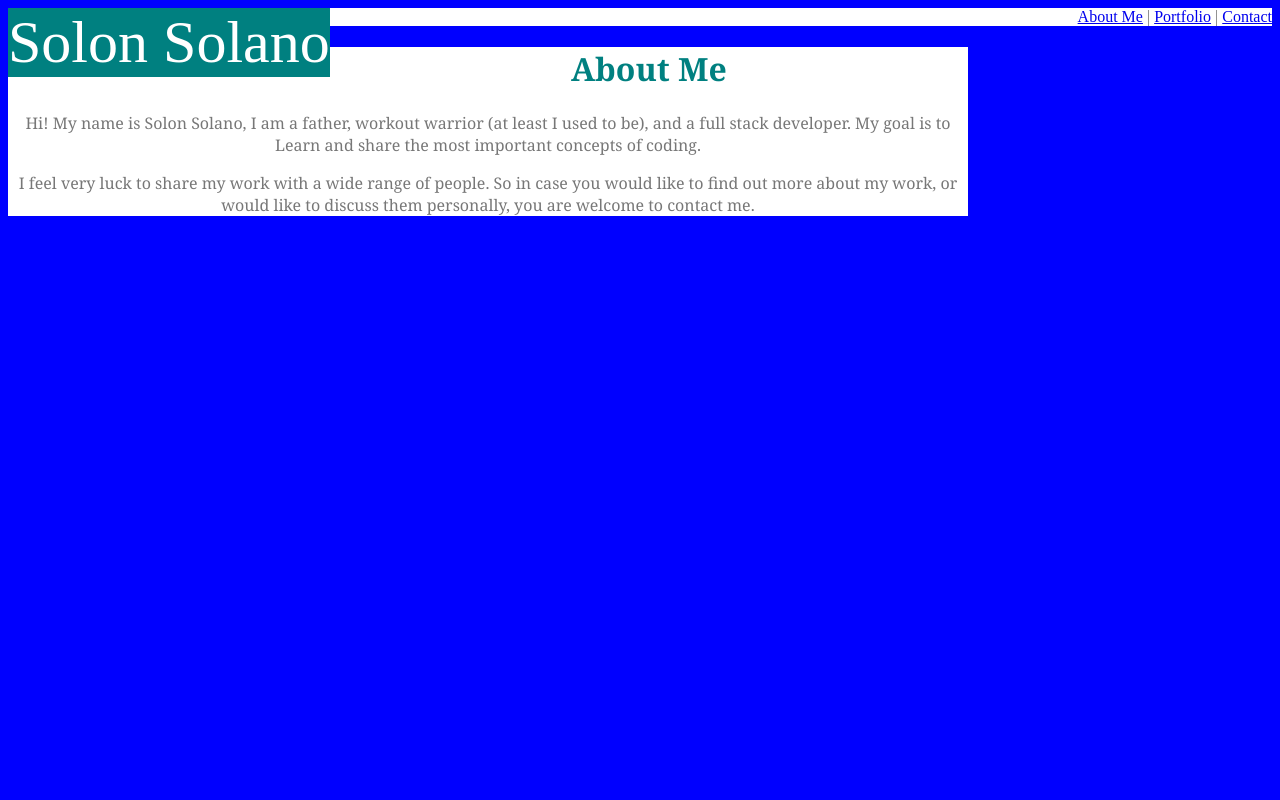
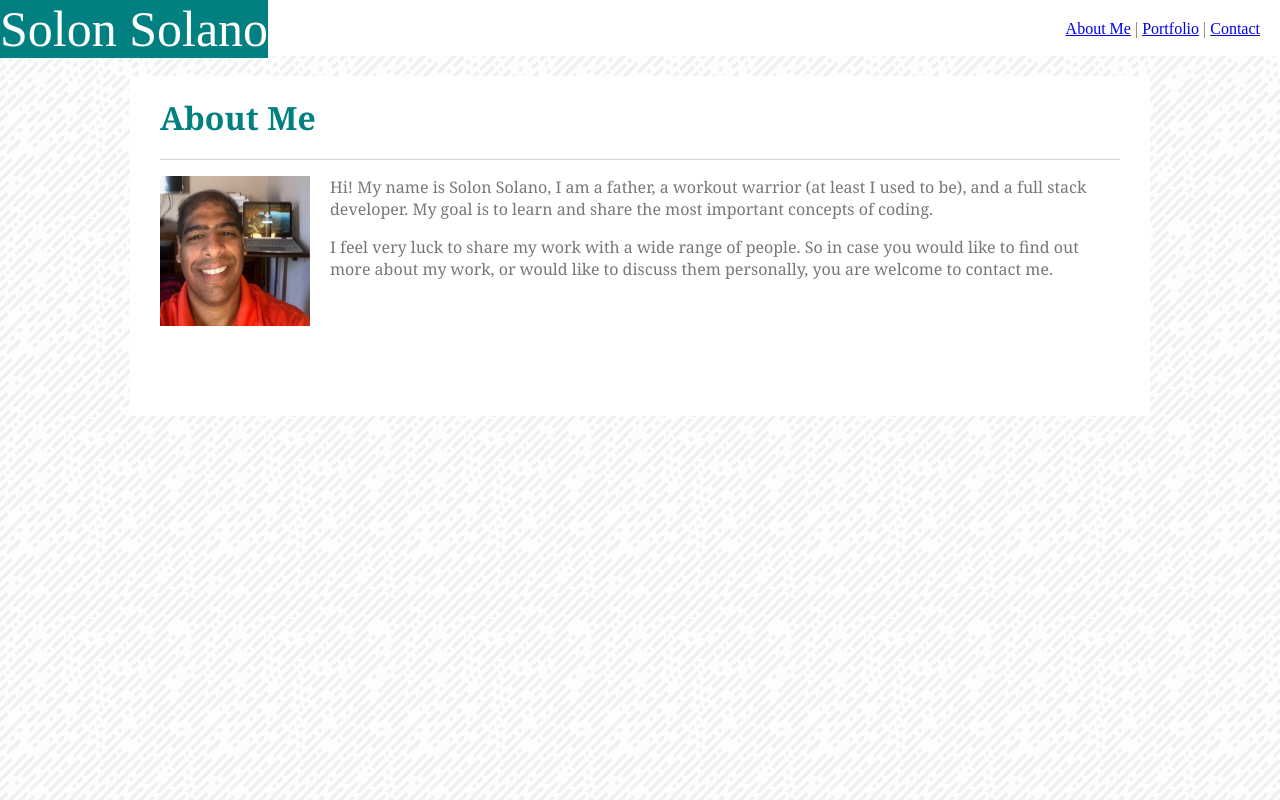
Before and after one commit to SSolano1/Basic-Portfolio, a plain HTML site: page index.html in a window 1280 px wide. Drawn offline with Linux system fonts and the light colour scheme.

Commit message:
added pic and background image

```diff
--- a/assets/css/style.css
+++ b/assets/css/style.css
@@ -1,28 +1,49 @@
 body{
-    background-color: blue;
+    background: url(../images/funky-lines.png);
     color: #777777;
+    margin: 0px;
+
+
 }
 .nav {
     background-color: white;
     text-align: right;
+    padding: 20px 20px 18px 0px;
 
 
 }
 header{
     background-color: teal;
     float: left;
-    font-size: 60px;
+    font-size: 50px;
     color: white;
+
 }
 
 .wrapper {
     background-color: #ffffff;
-    text-align: center;
     width: 960px;
     font-family: 'Georgia', Times, Times New Roman, serif;
-    border: #dddddd;
+    border: #cfcdcd;
+    margin: 20px auto;
+    padding: 0px 30px 25px;
+
 
 }
 h1{
     color: teal;
+    margin: 0;
+    text-align: left;
 }
+
+#pic{
+    float: left;
+    margin: 0 20px 0 0;
+}
+#content{
+    height: 215px;
+}
+.h1header{
+    border-bottom: 1px solid lightgray;
+    padding: 20px 0;
+}
--- a/index.html
+++ b/index.html
@@ -21,13 +21,18 @@
     </nav>
 
     <div class="wrapper">
-        <h1>About Me</h1>
+        <div class="h1header"><h1>About Me</h1></div>
         <section id="content">
-            <p> Hi!  My name is Solon Solano, I am a father, workout warrior (at least I used to be), and a full stack developer.  My goal is to Learn and share the most important concepts of coding.
+                <img id="pic" src="assets/images/solon (2).JPG" alt="Solon Solano" style="width:150px;height:150px;">
+            <p> Hi!  My name is Solon Solano, I am a father, a workout warrior (at least I used to be), and a full stack developer.  My goal is to learn and share the most important concepts of coding.
             </p>
             <p>
                 I feel very luck to share my work with a wide range of people.  So in case you would like to find out more about my work, or would like to discuss them personally, you are welcome to contact me.
             </p>
+            <!-- <p>
+                    Lorem Ipsum is simply dummy text of the printing and typesetting industry. Lorem Ipsum has been the industry's standard dummy text ever since the 1500s, when an unknown printer took a galley of type and scrambled it to make a type specimen book. It has survived not only five centuries, but also the leap into electronic typesetting, remaining essentially unchanged. It was popularised in the 1960s with the release of Letraset sheets containing Lorem Ipsum passages, and more recently with desktop publishing software like Aldus PageMaker including versions of Lorem Ipsum
+            </p> -->
+
 
         </section>
 
```
Also changed, not shown: assets/images/funky-lines.png (added), assets/images/solon (2).JPG (added), 1 other file.
